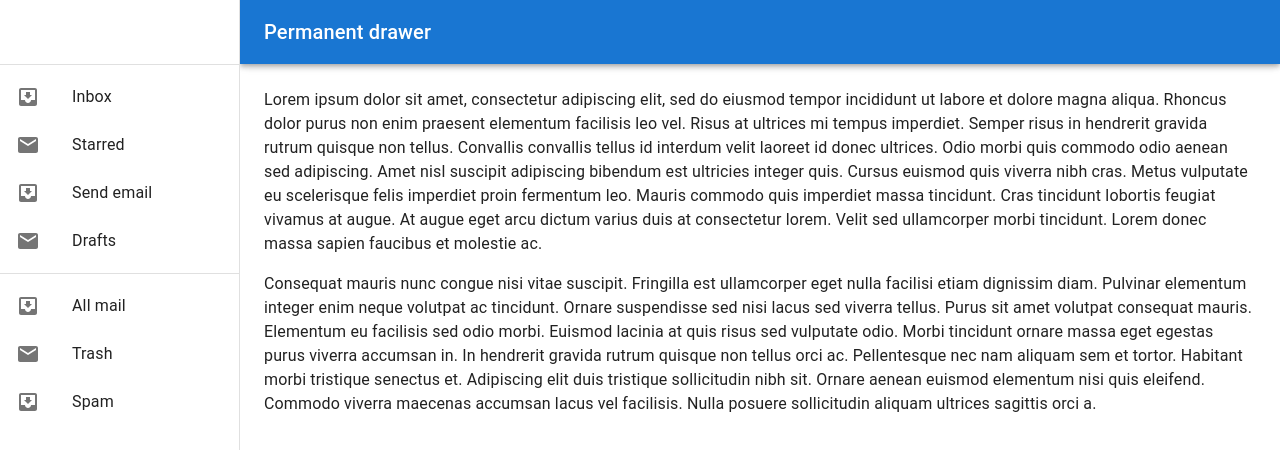
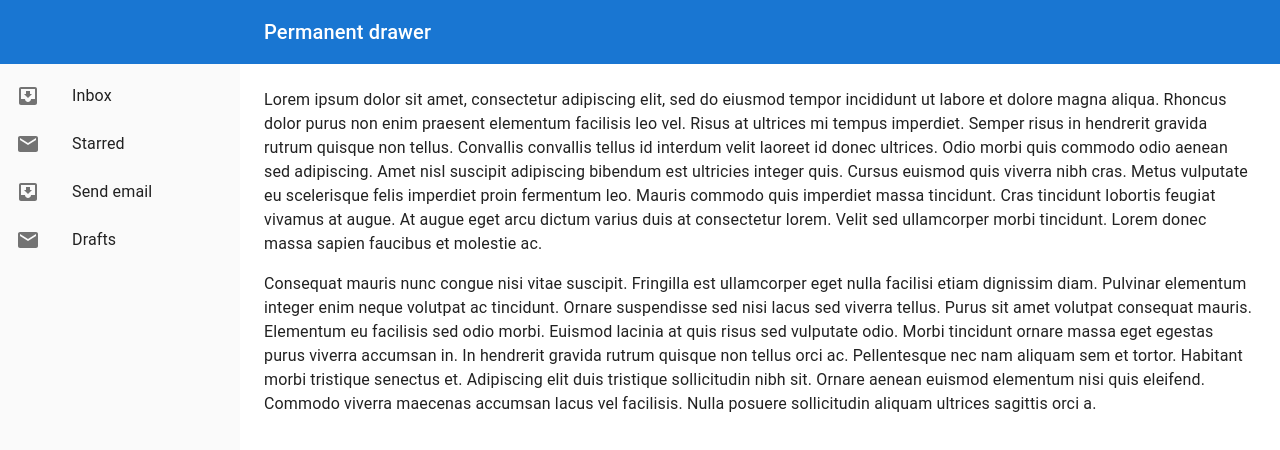
Before and after one commit to tyange/pian-react-ts, a React (Vite) app: page / in a window 1280 px wide. Shown: the top 450 px of the page. Built offline with nearby package versions, Linux system fonts and the light colour scheme.

Commit message:
sidebar 스타일링

```diff
--- a/src/components/header/Header.tsx
+++ b/src/components/header/Header.tsx
@@ -11,7 +11,11 @@ const Header = () => {
       <CssBaseline />
       <AppBar
         position="fixed"
-        sx={{ width: `calc(100% - ${drawerWidth}px)`, ml: `${drawerWidth}px` }}
+        sx={{
+          width: `calc(100% - ${drawerWidth}px)`,
+          ml: `${drawerWidth}px`,
+          boxShadow: "none",
+        }}
       >
         <Toolbar>
           <Typography variant="h6" noWrap component="div">
--- a/src/components/side-bar/SideBar.tsx
+++ b/src/components/side-bar/SideBar.tsx
@@ -1,16 +1,23 @@
-import Drawer from "@mui/material/Drawer";
-import Toolbar from "@mui/material/Toolbar";
-import List from "@mui/material/List";
-import Divider from "@mui/material/Divider";
-import ListItem from "@mui/material/ListItem";
-import ListItemButton from "@mui/material/ListItemButton";
-import ListItemIcon from "@mui/material/ListItemIcon";
-import ListItemText from "@mui/material/ListItemText";
+import {
+  Drawer,
+  Toolbar,
+  List,
+  Divider,
+  ListItem,
+  ListItemButton,
+  ListItemIcon,
+  ListItemText,
+  Box,
+} from "@mui/material";
+
 import InboxIcon from "@mui/icons-material/MoveToInbox";
 import MailIcon from "@mui/icons-material/Mail";
 
+import { grey } from "@mui/material/colors";
+
 const SideBar = () => {
   const drawerWidth = 240;
+  const backdropColor = grey[50];
 
   return (
     <Drawer
@@ -20,28 +27,24 @@ const SideBar = () => {
         "& .MuiDrawer-paper": {
           width: drawerWidth,
           boxSizing: "border-box",
+          borderRight: "none",
+          backgroundColor: backdropColor,
         },
       }}
       variant="permanent"
       anchor="left"
     >
-      <Toolbar />
-      <Divider />
+      <Toolbar disableGutters sx={{ boxShadow: "none" }}>
+        <Box
+          sx={{
+            width: "100%",
+            height: "100%",
+            backgroundColor: "primary.main",
+          }}
+        ></Box>
+      </Toolbar>
       <List>
         {["Inbox", "Starred", "Send email", "Drafts"].map((text, index) => (
-          <ListItem key={text} disablePadding>
-            <ListItemButton>
-              <ListItemIcon>
-                {index % 2 === 0 ? <InboxIcon /> : <MailIcon />}
-              </ListItemIcon>
-              <ListItemText primary={text} />
-            </ListItemButton>
-          </ListItem>
-        ))}
-      </List>
-      <Divider />
-      <List>
-        {["All mail", "Trash", "Spam"].map((text, index) => (
           <ListItem key={text} disablePadding>
             <ListItemButton>
               <ListItemIcon>
```
